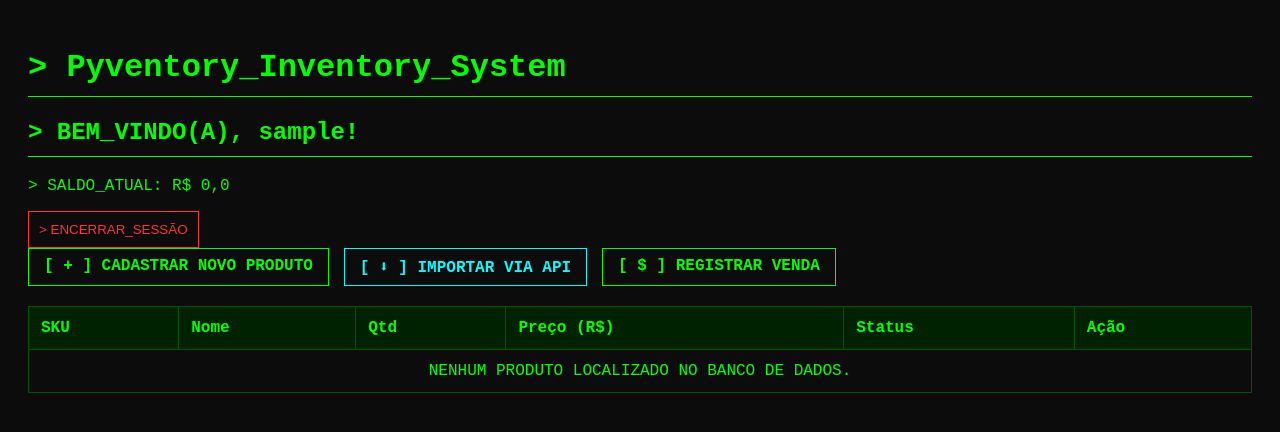
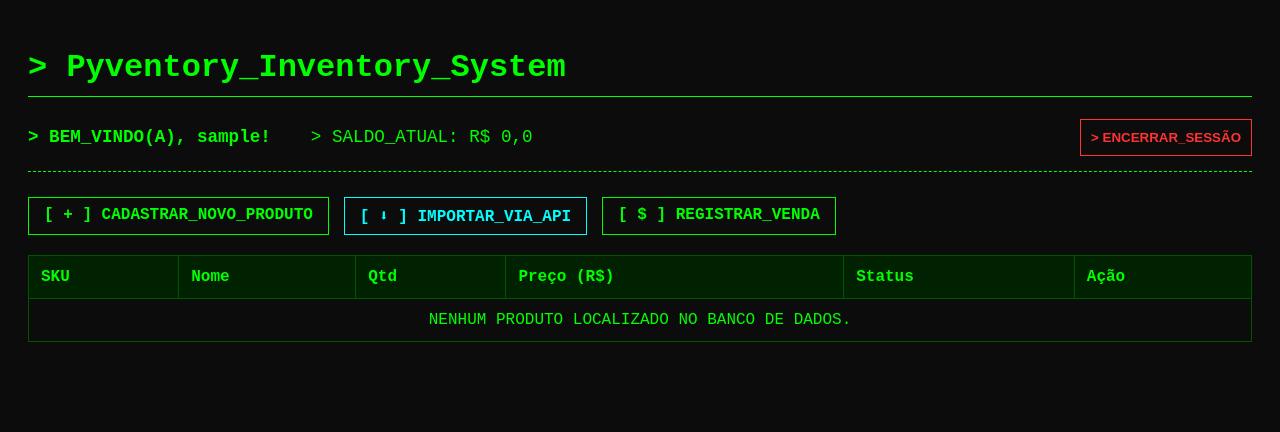
Before and after one commit to GuilhermeParnaibaNunes/wsBackendFabricaDeSoftware26.2, a Django app: page / in a window 1280 px wide. Shown: the top 432 px of the page. Run offline with Django 5.2, Linux system fonts and the light colour scheme; the visitor is signed in with stand-in values (Sample User, id 1); data that the repository does not hold is empty.

Commit message:
style: refine matrix terminal UI layout and standardize button syntax

```diff
--- a/inventory/templates/inventory/inventory.html
+++ b/inventory/templates/inventory/inventory.html
@@ -28,23 +28,64 @@
 
         #search-btn { border: 1px solid #00ff00; padding: 8px 15px; display: inline-block; border-color: #00ffff; color: #00ffff; }
         #search-btn:hover { background-color: #00ffff; color: #0c0c0c; }
+
+        /* CONTAINER DO CABEÇALHO (FLEXBOX) */
+        .user-panel {
+            display: flex;
+            justify-content: space-between; /* Empurra o botão de logout para a direita */
+            align-items: center; /* Alinha os itens verticalmente ao centro */
+            border-bottom: 1px dashed #00ff00; /* Linha pontilhada estilo terminal */
+            padding-bottom: 15px;
+            margin-bottom: 25px;
+        }
+
+        /* AGRUPAMENTO DA SAUDAÇÃO E SALDO */
+        .user-info {
+            display: flex;
+            gap: 40px; /* Espaço entre o Nome e o Saldo */
+            align-items: center;
+        }
+
+        .user-info h2, .user-info p {
+            margin: 0; /* Remove margens nativas para alinhamento perfeito */
+            font-size: 1.1em;
+        }
+
+        /* BOTÃO DE LOGOUT ESPECÍFICO */
+        .btn-logout {
+            color: #ff3333;
+            border: 1px solid #ff3333;
+            padding: 8px 15px;
+            text-decoration: none;
+            font-weight: bold;
+            cursor: pointer;
+        }
+        .btn-logout:hover {
+            background-color: #ff3333;
+            color: #0c0c0c;
+        }
     </style>
 </head>
 <body>
 
     <header>
         <h1>> Pyventory_Inventory_System</h1>
-        <h2>> BEM_VINDO(A), {{ request.user.username }}!</h2>
-        <p>> SALDO_ATUAL: R$ {{ request.user.balance }}</p>
+        <div class="user-panel">
+        <div class="user-info">
+            <h2 style="border: none; padding-bottom: 0;">> BEM_VINDO(A), {{ user.username }}!</h2>
+            <p>> SALDO_ATUAL: R$ {{ user.balance }}</p>
+        </div>
 
         <form action="{% url 'logout' %}" method="post">
             {% csrf_token %}
-            <button type="submit" style="background: none; color: #ff3333; border: 1px solid #ff3333; padding: 10px; cursor: pointer;">> ENCERRAR_SESSÃO</button>
+            <button class="btn-logout" type="submit" style="background: none; color: #ff3333; border: 1px solid #ff3333; padding: 10px; cursor: pointer;">> ENCERRAR_SESSÃO</button>
         </form>
+    </div>
+
         <div style="display: flex; gap: 15px; margin-bottom: 20px;">
-            <a href="{% url 'register_product' %}" class="btn"> [ + ] CADASTRAR NOVO PRODUTO </a>
-            <a href="{% url 'import_product' %}" class="btn" id="search-btn"> [ ⬇ ] IMPORTAR VIA API </a>
-            <a href="{% url 'sell_product' %}" class="btn"> [ $ ] REGISTRAR VENDA </a>
+            <a href="{% url 'register_product' %}" class="btn"> [ + ] CADASTRAR_NOVO_PRODUTO </a>
+            <a href="{% url 'import_product' %}" class="btn" id="search-btn"> [ ⬇ ] IMPORTAR_VIA_API </a>
+            <a href="{% url 'sell_product' %}" class="btn"> [ $ ] REGISTRAR_VENDA </a>
         </div>
     </header>
 
```
